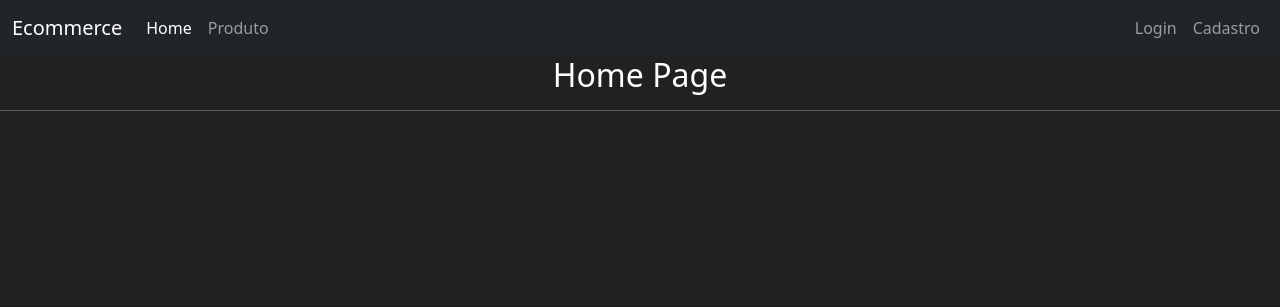
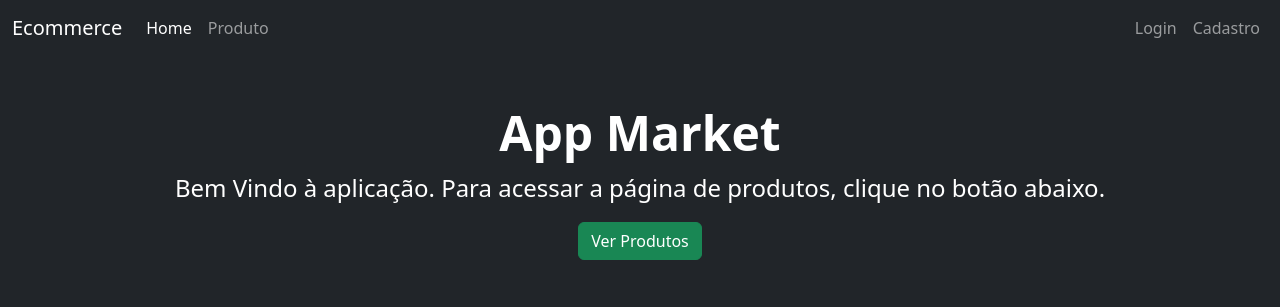
Before and after one commit to cido901/ecommerce_app-master, a Flask app: page / in a window 1280 px wide. Shown: the top 307 px of the page. Run offline with Flask 3, Linux system fonts and the light colour scheme; some libraries are stand-ins or nearby versions.

Commit message:
Atualização de arquivos do projetos

```diff
--- a/mercado/__init__.py
+++ b/mercado/__init__.py
@@ -16,5 +16,8 @@ app.config["SECRET_KEY"] = '25212afdc696c15e058d8d4b'
 db.init_app(app)
 bcrypt = Bcrypt(app)
 login_manager.init_app(app)
+login_manager.login_view = "page_login"
+login_manager.login_message = "Por Favor, faça login para acessar esta página."
+login_manager.login_message_category = "info"
 
 from mercado import routes
--- a/mercado/routes.py
+++ b/mercado/routes.py
@@ -3,7 +3,7 @@ from flask import render_template, redirect, url_for, flash
 from mercado.models import Item, User
 from mercado.forms import CadastroForm, LoginForm
 from mercado import db
-from flask_login import login_user
+from flask_login import login_user, logout_user, login_required
 
 @app.route('/')
 def page_home():
@@ -12,6 +12,7 @@ def page_home():
 
 
 @app.route('/produtos')
+@login_required
 def page_produtos():
     itens = Item.query.all()
      # Renderiza o template com o formulário
@@ -51,3 +52,9 @@ def page_login():
             flash(f'Erro no formulário: {error}')
     # Renderiza o template com o formulário
     return render_template("login.html", form=form)
+
+@app.route('/logout')
+def page_logout():
+    logout_user()
+    flash('Logout realizado com sucesso!', category='info')
+    return redirect(url_for('page_home'))
--- a/mercado/templates/base.html
+++ b/mercado/templates/base.html
@@ -31,7 +31,7 @@
                     {{ current_user.formataValor }}
                 </a>
                 <a class="nav-link">Bem Vindo, {{ current_user.usuario }}</a>
-                <a class="nav-link" href="#">Logout</a>
+                <a class="nav-link" href="{{url_for('page_logout')}}">Logout</a>
             </div>
         {% else %}
             <div class="navbar-nav ms-auto">
--- a/mercado/templates/home.html
+++ b/mercado/templates/home.html
@@ -5,6 +5,11 @@
 {% endblock %}
 
 {% block conteudo %}
-    <h2 style="text-align: center;">Home Page</h2>
-    <hr>
+    <div>
+        <header class="h-100 p-5 text-white bg-dark text-center justify-content-center align-items-center">
+            <h1 class="display-5 fw-bold">App Market</h1>
+            <p class="fs-4">Bem Vindo à aplicação. Para acessar a página de produtos, clique no botão abaixo.</p>
+            <a class="btn btn-success" type="button" href="{{url_for('page_produtos')}}" >Ver Produtos</a>
+        </header>
+    </div>
 {% endblock %}
```
Also changed, not shown: mercado/templates/produtos.html (+13 -4 lines).
